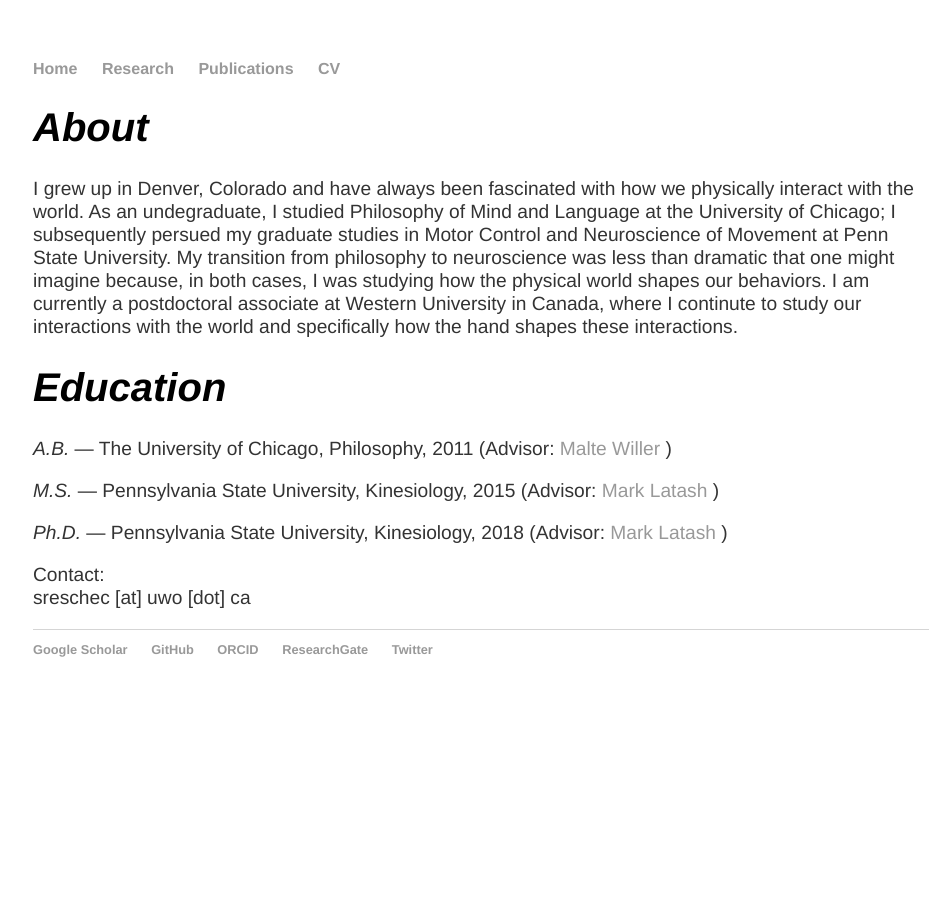
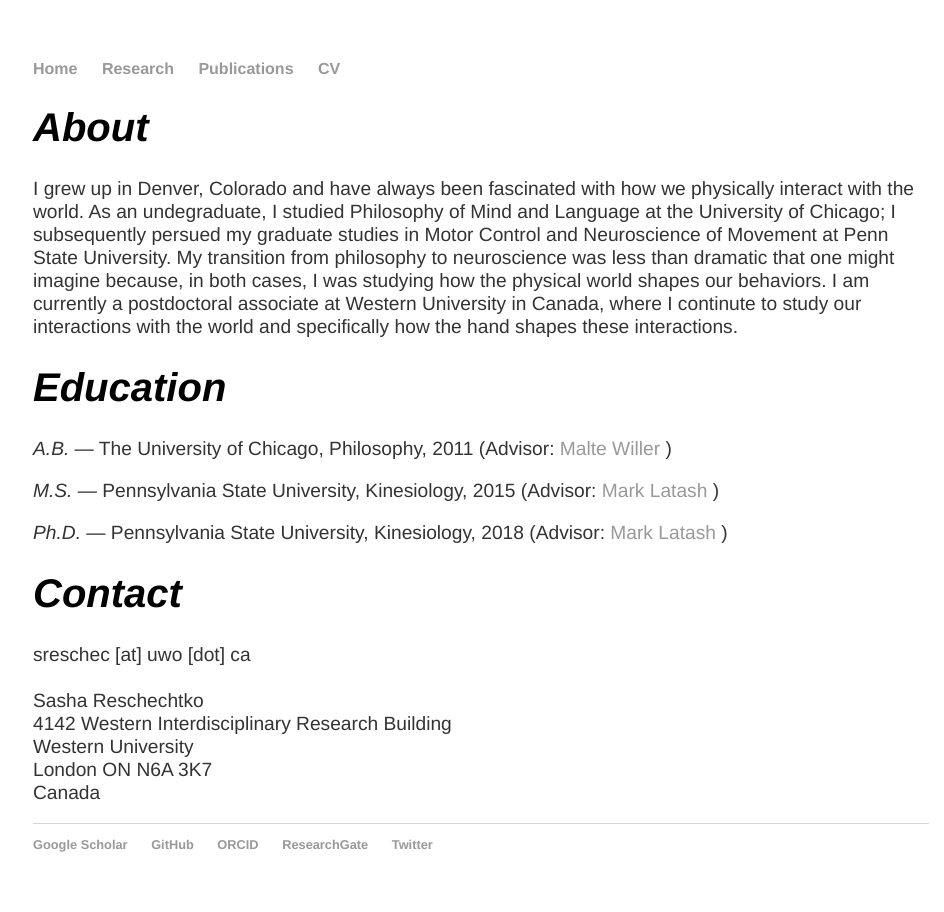
Before and after one commit to sreschechtko/sreschechtko.github.io, a Jekyll site: the page built from about.html, in a window 1280 px wide. Shown: the whole page, without its empty margins (159-1103 px from the left). Built offline with Jekyll 4.4.1, drawn with Linux system fonts in a browser that asks for light colours.

Commit message:
Update about.html

```diff
--- a/about.html
+++ b/about.html
@@ -11,5 +11,6 @@ title: Sasha Reschechtko - About
   <p><i>M.S.</i> — Pennsylvania State University,  Kinesiology, 2015 (Advisor: <a href = "https://hhd.psu.edu/contact/mark-latash-phd" target = "_blank"> Mark Latash </a>)</p>
   <p><i>Ph.D.</i> — Pennsylvania State University, Kinesiology, 2018 (Advisor: <a href = "https://hhd.psu.edu/contact/mark-latash-phd" target = "_blank"> Mark Latash </a>)</p>
 	<p></p>
-	<p>Contact: <br> sreschec [at] uwo [dot] ca </p>
+	<h1>Contact</h1>
+	<p>sreschec [at] uwo [dot] ca <br><br> Sasha Reschechtko <br> 4142 Western Interdisciplinary Research Building <br> Western University <br> London ON  N6A 3K7 <br> Canada</p>
 </div><!-- /.blurb -->
```
